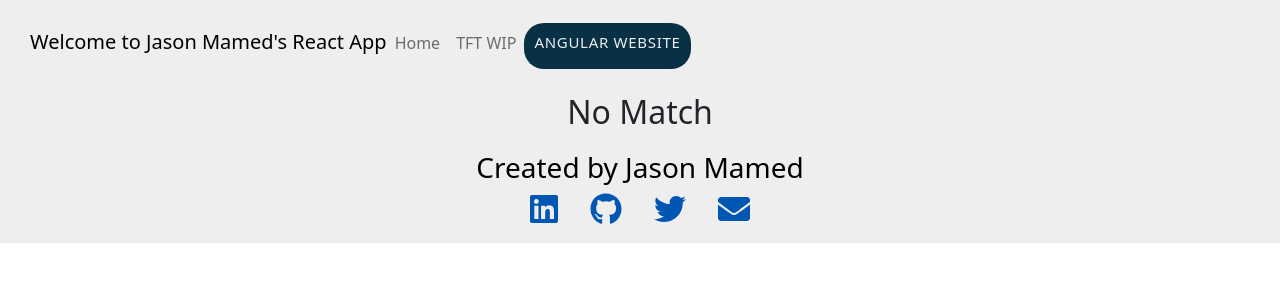
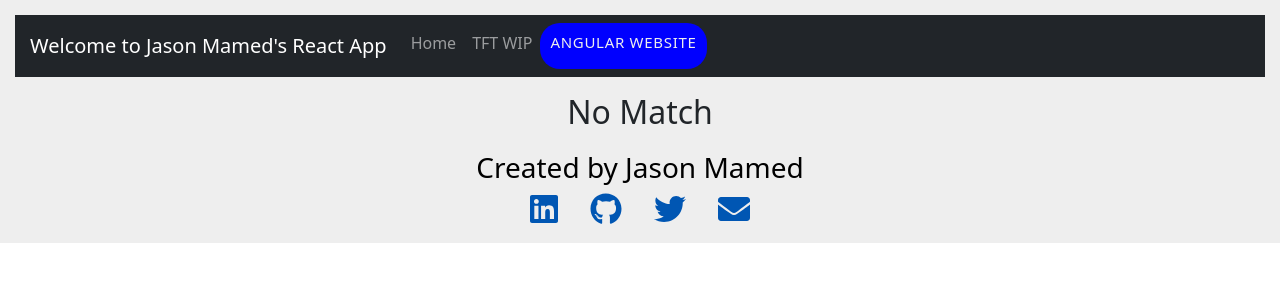
Before and after one commit to jmamed/jmamed-react, a React (Create React App) app: page / in a window 1280 px wide. Shown: the top 300 px of the page. Built offline with nearby package versions, Linux system fonts and the light colour scheme.

Commit message:
fix styling issue

```diff
--- a/src/App.css
+++ b/src/App.css
@@ -33,7 +33,7 @@ h4 {
   width: auto;
   height: auto;
   display: flex;
-  align-items: center;
+  /* align-items: center; */
   flex-direction: column;
   border-radius: 25px;
   padding-top: 2%;
@@ -58,7 +58,7 @@ h4 {
   height: auto;
   width: auto;
   opacity: 10;
-  background-color: #093145;
+  background-color: blue; /* #093145 */
   /* border: 2px solid purple; */
 }
 
@@ -147,7 +147,7 @@ h4 {
 
 .resume-container {
   /* background: #eee; */
-  padding: 1px 5px;
+  /* padding: 1px 5px; */
   margin: 0 auto;
   text-align: left;
   align-content: center;
@@ -206,4 +206,5 @@ span.separator {
 .navTitle{
   color: black;
   font-size: 20px;
+  margin-right: 20px;
 }
--- a/src/navbar/NavigationBar.js
+++ b/src/navbar/NavigationBar.js
@@ -3,16 +3,11 @@ import { Nav, Navbar} from 'react-bootstrap'; //, Form, FormControl
 import '../App.css';
 
 export const NavigationBar = () => (
-  <Navbar expand="lg" className="app">
-    <header>
-      <h1 className="navTitle">Welcome to Jason Mamed's React App</h1>
-    </header>
-    <Navbar.Toggle aria-controls="basic-navbar-nav"/>
-    {/* <Form className="form-center">
-      <FormControl type="text" placeholder="Search" className="" />
-    </Form> */}
-    <Navbar.Collapse id="basic-navbar-nav">
-      <Nav className="ml-auto">
+  <Navbar expand="lg" bg="dark" variant="dark" className="app">
+    <Navbar.Brand href="/jmamed-react">Welcome to Jason Mamed's React App</Navbar.Brand>
+    <Navbar.Toggle aria-controls="responsive-navbar-nav"/>
+    <Navbar.Collapse id="responsive-navbar-nav">
+      <Nav className="me-auto">
         <Nav.Item><Nav.Link href="/jmamed-react">Home</Nav.Link></Nav.Item>
         <Nav.Item><Nav.Link href="/tft">TFT WIP</Nav.Link></Nav.Item>
         <a className="button" href="https://jmamed.github.io/jmamed/"><span><h4 className="webButton">Angular Website</h4></span></a>
```
